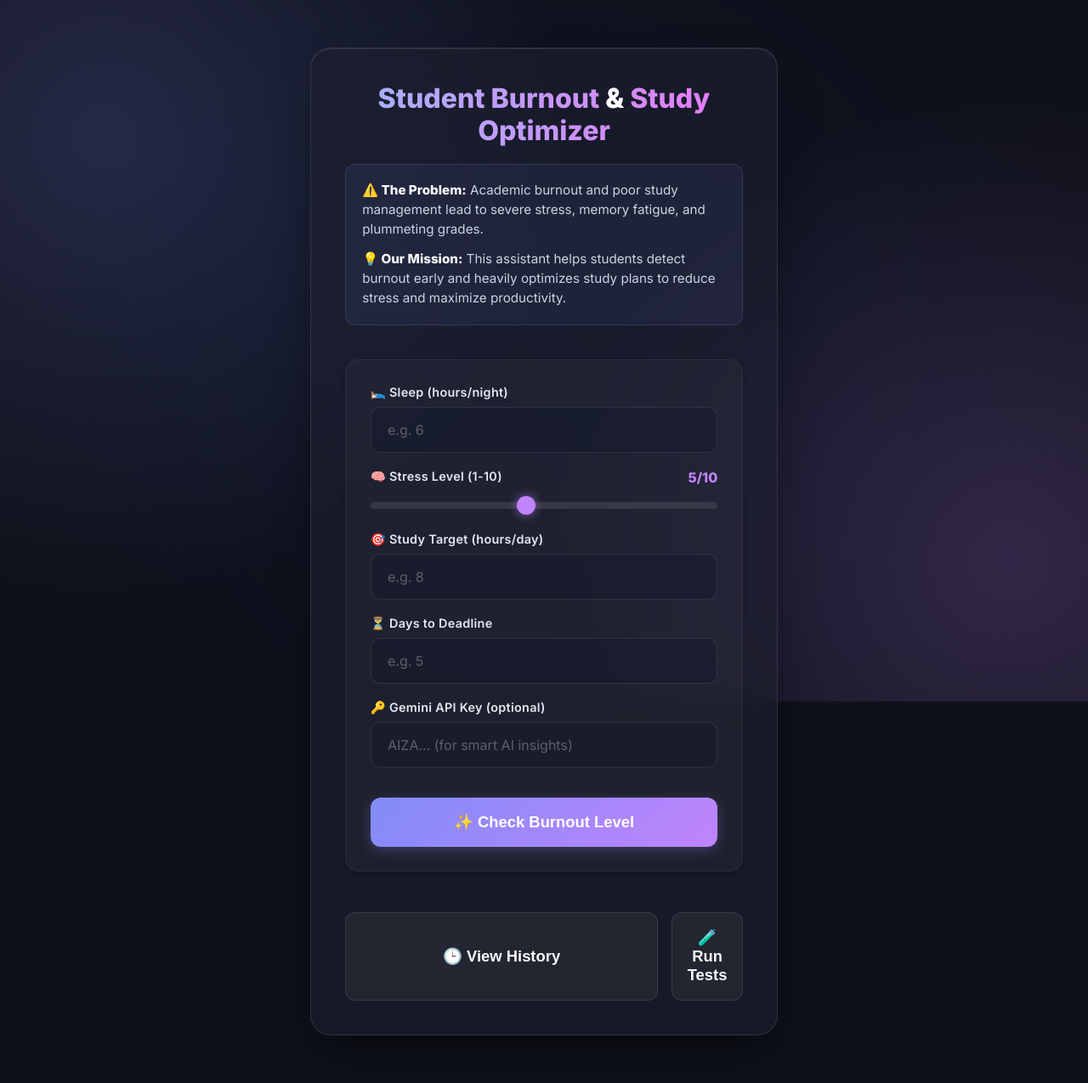
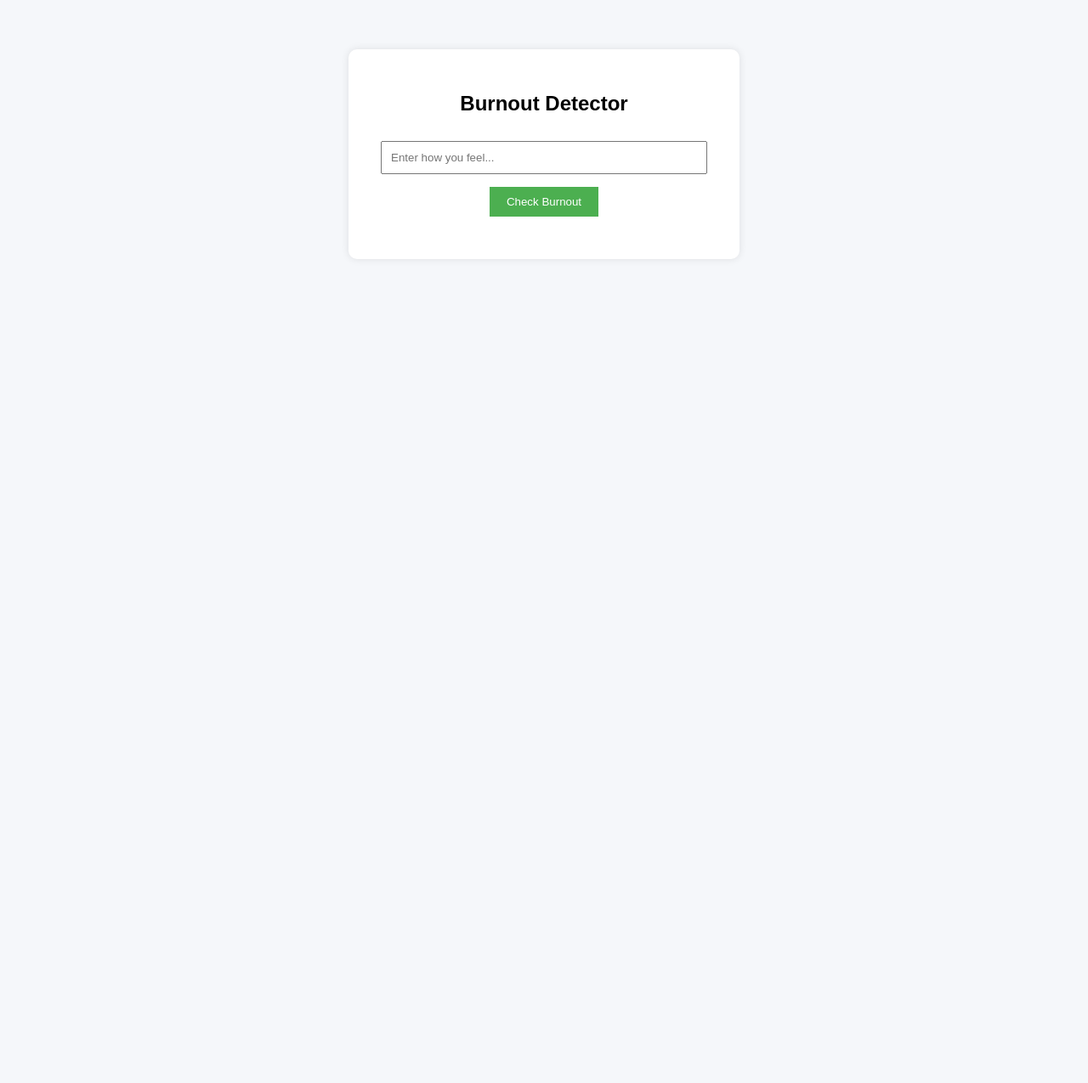
Before and after one commit to Anushka-Naik28/burnout-detector, a Flask app: page / in a window 1280 px wide. Shown: the whole page at 85% size. After the commit the page ends 255 px from the top, so only its background shows below. Run offline with Flask 3, Linux system fonts and the light colour scheme.

Commit message:
Update index.html

```diff
--- a/templates/index.html
+++ b/templates/index.html
@@ -1,93 +1,71 @@
 <!DOCTYPE html>
-<html lang="en">
+<html>
 <head>
-    <meta charset="UTF-8">
-    <meta name="viewport" content="width=device-width, initial-scale=1.0">
-    <meta name="description" content="AI Burnout Detector & Smart Study Assistant to help students manage stress and workload.">
-    <title>AI Burnout Detector & Smart Study Assistant</title>
-    <link rel="stylesheet" href="style.css">
-    <link href="https://fonts.googleapis.com/css2?family=Inter:wght@300;400;600;800&display=swap" rel="stylesheet">
+    <title>Burnout Detector</title>
+    <style>
+        body {
+            font-family: Arial;
+            background: #f5f7fa;
+            text-align: center;
+            padding: 50px;
+        }
+        .container {
+            background: white;
+            padding: 30px;
+            border-radius: 10px;
+            width: 400px;
+            margin: auto;
+            box-shadow: 0px 0px 10px rgba(0,0,0,0.1);
+        }
+        input {
+            width: 90%;
+            padding: 10px;
+            margin-top: 10px;
+        }
+        button {
+            margin-top: 15px;
+            padding: 10px 20px;
+            background: #4CAF50;
+            color: white;
+            border: none;
+            cursor: pointer;
+        }
+        #result {
+            margin-top: 20px;
+            font-weight: bold;
+        }
+    </style>
 </head>
 <body>
-    <div class="background-animation"></div>
-    <div class="container glass-panel">
-        <header>
-            <h1>Student Burnout <span>&</span> Study Optimizer</h1>
-            <div class="mission-statement">
-                <p><strong>⚠️ The Problem:</strong> Academic burnout and poor study management lead to severe stress, memory fatigue, and plummeting grades.</p>
-                <p><strong>💡 Our Mission:</strong> This assistant helps students detect burnout early and heavily optimizes study plans to reduce stress and maximize productivity.</p>
-            </div>
-        </header>
 
-        <main>
-            <form id="burnoutForm" class="input-section card">
-                <div class="form-group">
-                    <label for="sleepHours"><span aria-hidden="true">🛌</span> Sleep (hours/night)</label>
-                    <input type="number" id="sleepHours" min="0" max="24" placeholder="e.g. 6" required aria-required="true">
-                </div>
+<div class="container">
+    <h2>Burnout Detector</h2>
 
-                <div class="form-group">
-                    <label for="stressLevel"><span aria-hidden="true">🧠</span> Stress Level (1-10)</label>
-                    <input type="range" id="stressLevel" min="1" max="10" value="5" aria-valuemin="1" aria-valuemax="10" oninput="document.getElementById('stressValue').innerText = this.value">
-                    <span class="range-val" aria-live="polite"><span id="stressValue">5</span>/10</span>
-                </div>
+    <input type="text" id="input" placeholder="Enter how you feel..." />
+    <br>
 
-                <div class="form-group">
-                    <label for="studyHours"><span aria-hidden="true">🎯</span> Study Target (hours/day)</label>
-                    <input type="number" id="studyHours" min="0" max="24" placeholder="e.g. 8" required aria-required="true">
-                </div>
+    <button onclick="predict()">Check Burnout</button>
 
-                <div class="form-group">
-                    <label for="daysLeft"><span aria-hidden="true">⏳</span> Days to Deadline</label>
-                    <input type="number" id="daysLeft" min="0" placeholder="e.g. 5" required aria-required="true">
-                </div>
+    <div id="result"></div>
+</div>
 
-                <div class="form-group">
-                    <label for="apiKey"><span aria-hidden="true">🔑</span> Gemini API Key (optional)</label>
-                    <input type="password" id="apiKey" placeholder="AIZA... (for smart AI insights)">
-                </div>
+<script>
+function predict() {
+    const input = document.getElementById("input").value;
 
-                <div id="errorAlert" role="alert" style="display: none; color: #fca5a5; background: rgba(239, 68, 68, 0.1); padding: 0.8rem; border-radius: 8px; border: 1px solid rgba(239, 68, 68, 0.3); margin-bottom: 1rem; font-size: 0.9rem; font-weight: 600;"></div>
+    fetch("/predict", {
+        method: "POST",
+        headers: {
+            "Content-Type": "application/json"
+        },
+        body: JSON.stringify({ input: input })
+    })
+    .then(res => res.json())
+    .then(data => {
+        document.getElementById("result").innerText = "Result: " + data.result;
+    });
+}
+</script>
 
-                <button type="submit" id="checkBtn" class="primary-btn"><span aria-hidden="true">✨</span> Check Burnout Level</button>
-            </form>
-
-            <div id="outputSection" class="output-section hidden">
-                <div class="result-card card">
-                    <h2>Burnout Level: <span id="burnoutLevel" class="badge"></span></h2>
-                    <p id="motivationMessage" class="motivation-text"></p>
-                </div>
-                <div class="recommendations">
-                    <div class="card study-plan">
-                        <h3><span aria-hidden="true">📚</span> Suggested Study Plan</h3>
-                        <p id="studyPlanText" aria-live="polite"></p>
-                    </div>
-                    <div class="card health">
-                        <h3><span aria-hidden="true">🧘</span> Health Recommendations</h3>
-                        <p id="healthText" aria-live="polite"></p>
-                    </div>
-                    <div id="aiInsightCard" class="card ai-insight" style="display: none;">
-                        <h3><span aria-hidden="true">✨</span> Gemini AI Insight</h3>
-                        <p id="aiInsightText" aria-live="polite">Analyzing your data...</p>
-                    </div>
-                </div>
-            </div>
-
-            <div class="history-controls" style="display: flex; gap: 1rem;">
-                <button id="toggleHistoryBtn" class="secondary-btn"><span aria-hidden="true">🕒</span> View History</button>
-                <button onclick="window.runBurnoutTests()" class="secondary-btn" style="flex: 0.5;"><span aria-hidden="true">🧪</span> Run Tests</button>
-            </div>
-
-            <div id="historySection" class="history-section hidden">
-                <h3><span aria-hidden="true">📅</span> Recent Logs</h3>
-                <p id="dashboardTrend" style="margin-bottom: 1rem; font-size: 0.95rem; text-align: center; background: rgba(255,255,255,0.05); padding: 0.5rem; border-radius: 8px;"><em>Track another session to see your trend!</em></p>
-                <div id="historyList" class="history-list" role="list">
-                    <!-- History items will be injected here -->
-                </div>
-                <button id="clearHistoryBtn" class="danger-btn"><span aria-hidden="true">🗑️</span> Clear History</button>
-            </div>
-        </main>
-    </div>
-    <script type="module" src="app.js"></script>
 </body>
 </html>
```
